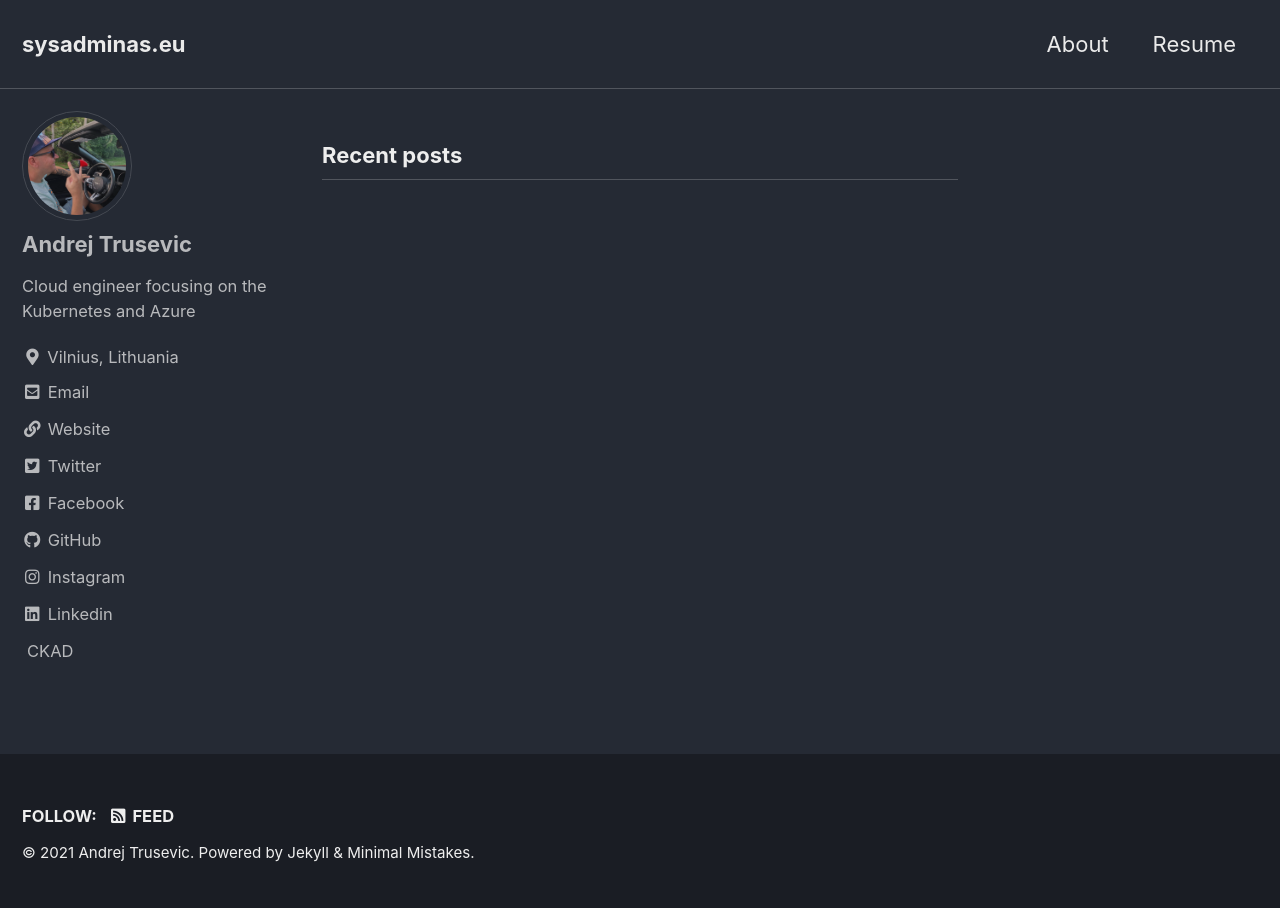
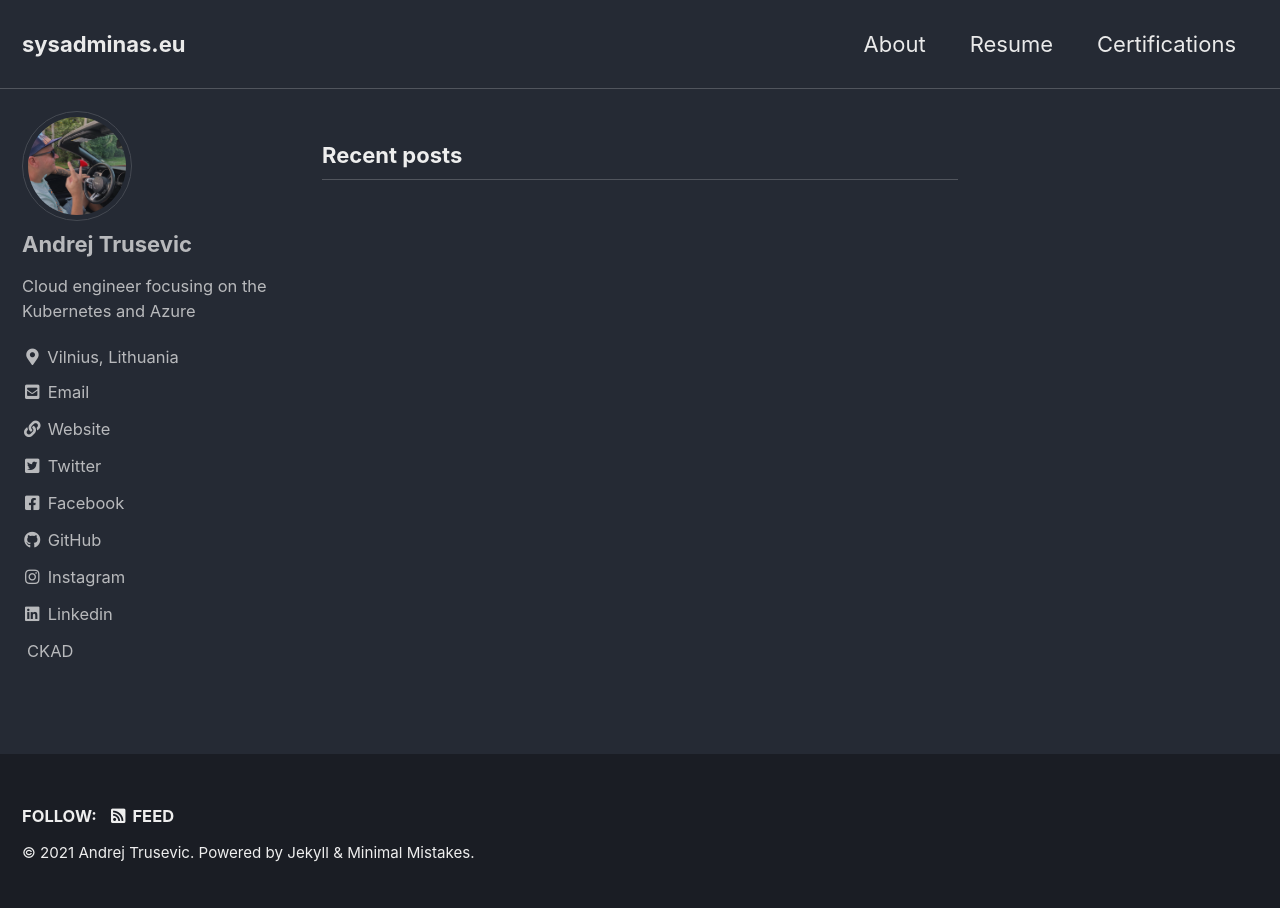
Before and after one commit to andriktr/andriktr.github.io, a Jekyll site: the page built from index.html, in a window 1280 px wide. Built offline with Jekyll 4.4.1, drawn with Linux system fonts in a browser that asks for light colours; cached includes are drawn as plain includes; the list of posts is cut into pages by our own code.

Commit message:
about  and cert pages

```diff
--- a/_data/navigation.yml
+++ b/_data/navigation.yml
@@ -4,6 +4,9 @@ main:
     url: https://andriktr.github.io/andriktr/about/
   - title: "Resume"
     url: /assets/docs/cv-andrej-trusevic.pdf
+  - title: "Certifications"
+    url: https://andriktr.github.io/andriktr/certifications/
+
   # - title: "Sample Collections"
   #   url: /collection-archive/
   # - title: "Sitemap"
--- /dev/null
+++ b/_pages/certifications.html
@@ -0,0 +1 @@
+<div data-iframe-width="150" data-iframe-height="270" data-share-badge-id="8961beb3-9991-4751-8534-fd9a9122a36c" data-share-badge-host="https://www.youracclaim.com"></div><script type="text/javascript" async src="//cdn.youracclaim.com/assets/utilities/embed.js"></script>
```
Also changed, not shown: _pages/about.md (added, +1 -0 lines).
